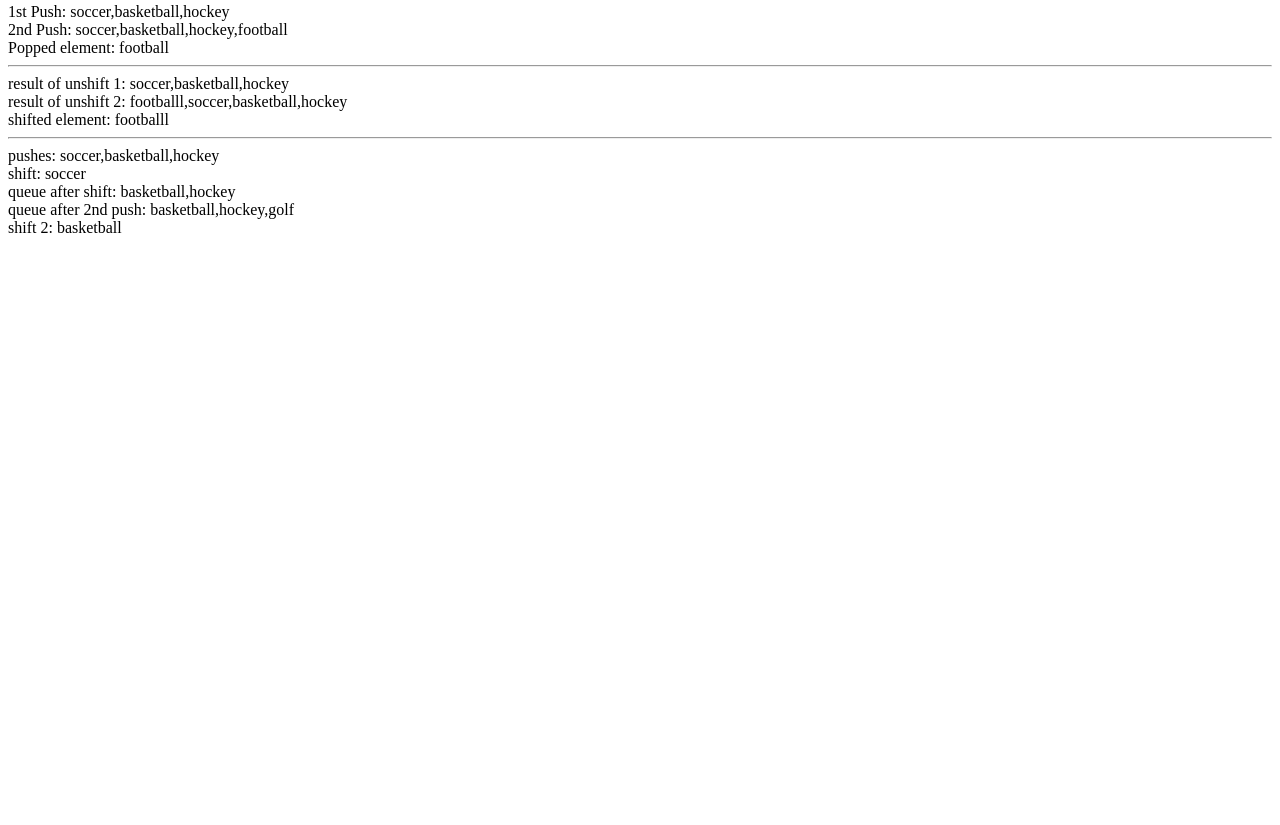
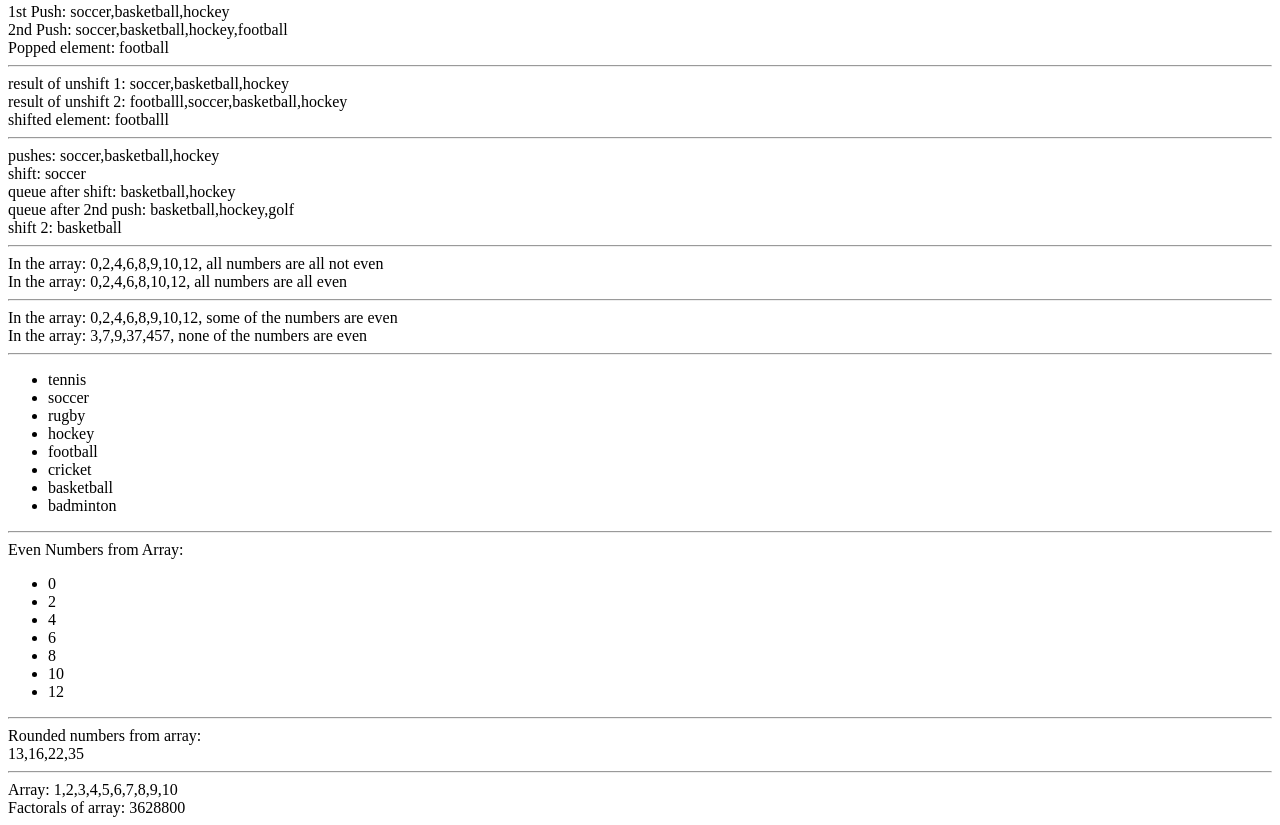
Before and after one commit to FullStackOliveiraGilberto/ms70-480, a plain HTML site: page ch2/arrays.html in a window 1280 px wide. Shown: the part 423-1248 px from the top of the page. Before the commit the page ends 800 px from the top, so only its background shows below. Drawn offline with Linux system fonts and the light colour scheme.

Commit message:
Finishes out advanced array methods.

```diff
--- a/ch2/arrays.html
+++ b/ch2/arrays.html
@@ -32,6 +32,21 @@
 	<div id="shift-div"></div>
 	<hr>
 	<div id="queue-div"></div>
+	<hr>
+	<div id="every-div"></div>
+	<div id="every-div2"></div>
+	<hr>
+	<div id="some-div"></div>
+	<div id="some-div2"></div>
+	<hr>
+	<ul id="sportsList"></ul>
+	<hr>
+	Even Numbers from Array: <ul id="filter-div"></ul>
+	<hr>
+	Rounded numbers from array: <div id="map-div"></div>
+	<hr>
+	<div id="reduce-div1"></div>
+	<div id="reduce-div2"></div>
 	<script>
 
 		function drawArray(){
@@ -161,6 +176,96 @@
 			div.appendChild(child3);
 		}
 
+		function useEvery(){
+			var array1 = new Array(0,2,4,6,8,9,10,12);
+			var array2 = new Array(0,2,4,6,8,10,12);
+
+			var check1 = array1.every(evenNumberCheck, this);
+			var check2 = array2.every(evenNumberCheck, this);
+			var div = document.getElementById('every-div');
+			var div2 = document.getElementById('every-div2');
+
+
+			if(check1){
+				div.innerHTML = 'In the array: ' + array1 + ', all numbers are all even';
+			}else{
+				div.innerHTML = 'In the array: ' + array1 + ', all numbers are all not even';
+			}
+			if(check2){
+				div2.innerHTML = 'In the array: ' + array2 + ', all numbers are all even';
+			}else{
+				div2.innerHTML = 'In the array: ' + array2 + ', all numbers are all not even';
+			}
+
+
+		}
+		function useSome(){
+			var array1 = new Array(0,2,4,6,8,9,10,12);
+			var array2 = new Array(3,7,9,37,457);
+
+			var check1 = array1.some(evenNumberCheck, this);
+			var check2 = array2.some(evenNumberCheck, this);
+			var div = document.getElementById('some-div');
+			var div2 = document.getElementById('some-div2');
+
+
+			if(check1){
+				div.innerHTML = 'In the array: ' + array1 + ', some of the numbers are even';
+			}else{
+				div.innerHTML = 'In the array: ' + array1 + ', none of the numbers are even';
+			}
+			if(check2){
+				div2.innerHTML = 'In the array: ' + array2 + ', some of the numbers are even';
+			}else{
+				div2.innerHTML = 'In the array: ' + array2 + ', none of the numbers are even';
+			}
+
+
+		}
+
+		function evenNumberCheck(value, index, array){
+			return (value % 2) == 0;
+		}
+
+		function useForEach(){
+			var sports = new Array('soccer', 'basketball' ,'hockey', 'football', 'cricket', 'rugby', 'tennis', 'badminton' );
+			sports.sort().reverse().forEach(offerSport);
+			function offerSport(value, index, array){
+				var sportsList = document.getElementById('sportsList');
+				var bullet = document.createElement('li');
+				bullet.innerText = value;
+				sportsList.appendChild(bullet);
+			}
+		}
+		function useFilter(){
+			var array1 = new Array(0,2,4,6,8,9,10,12);
+			var allEven = array1.filter(evenNumberCheck, array1);
+			var list = document.getElementById('filter-div');
+			allEven.forEach(function(value, index, array){
+				var item = document.createElement('li');
+				item.innerText = value;
+				list.appendChild(item);
+			});
+		}
+		function useMap(){
+			var money = [12.8, 15.9, 21.7, 35.2];
+			var roundedMoney = money.map(function(item){
+				return Math.round(item);
+			});
+			document.getElementById('map-div').innerHTML = roundedMoney;
+		}
+		function useReduce(){
+			var numbers = [1,2,3,4,5,6,7,8,9,10];
+			var factorials = numbers.reduce(factorial);
+			var div1 = document.getElementById('reduce-div1');
+			var div2 = document.getElementById('reduce-div2');
+			div1.innerHTML = 'Array: ' + numbers;
+			div2.innerHTML = 'Factorals of array: ' + factorials;
+			function factorial(previous, current){
+				return previous * current;
+			}
+		}
+
 		window.onload = function(){
 			drawArray();
 			useConcat();
@@ -173,6 +278,12 @@
 			usePush();
 			useShift();
 			createQueue();
+			useEvery();
+			useSome();
+			useForEach();
+			useFilter();
+			useMap();
+			useReduce();
 		};
 	</script>
 </body>
```
